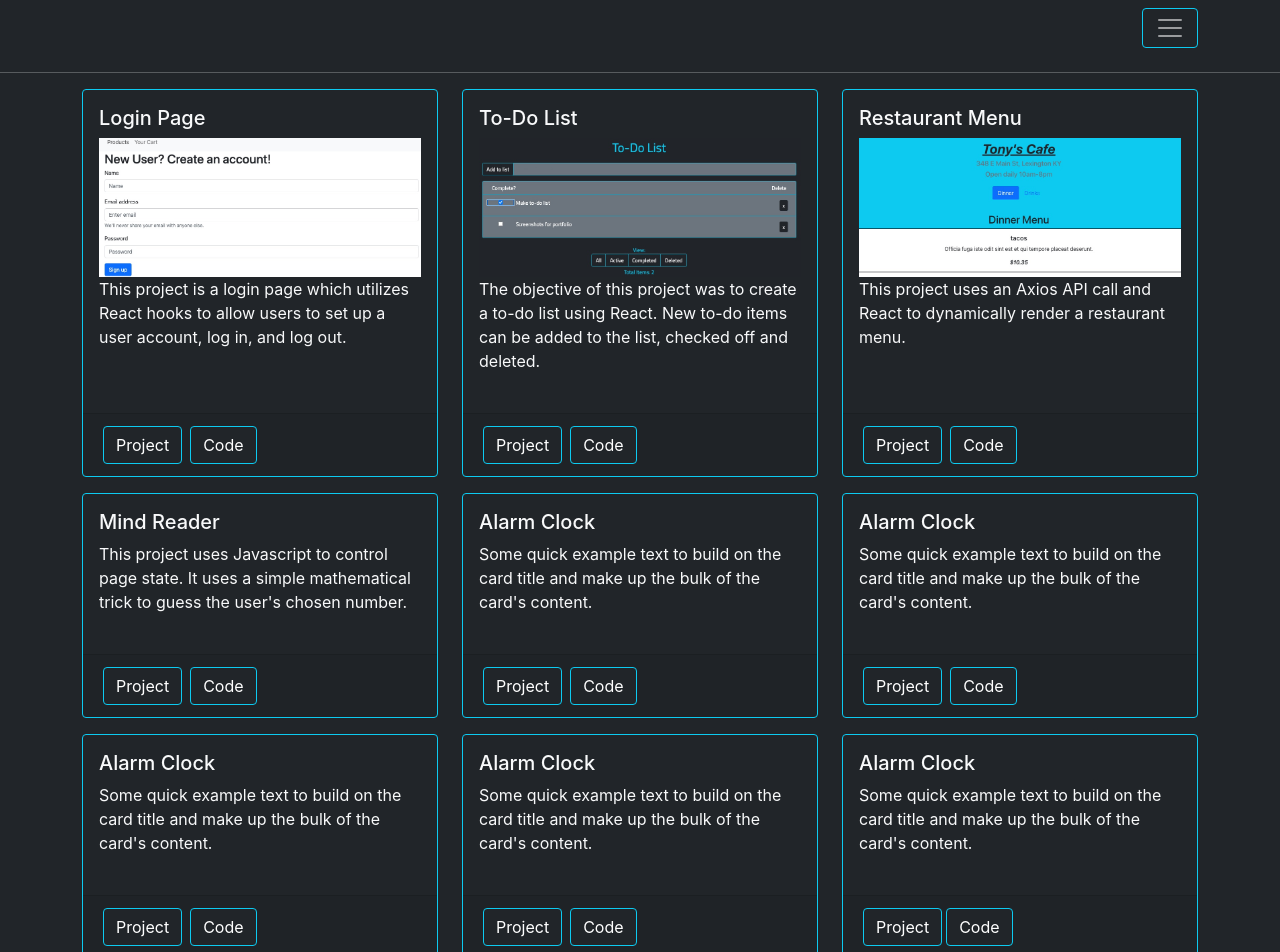
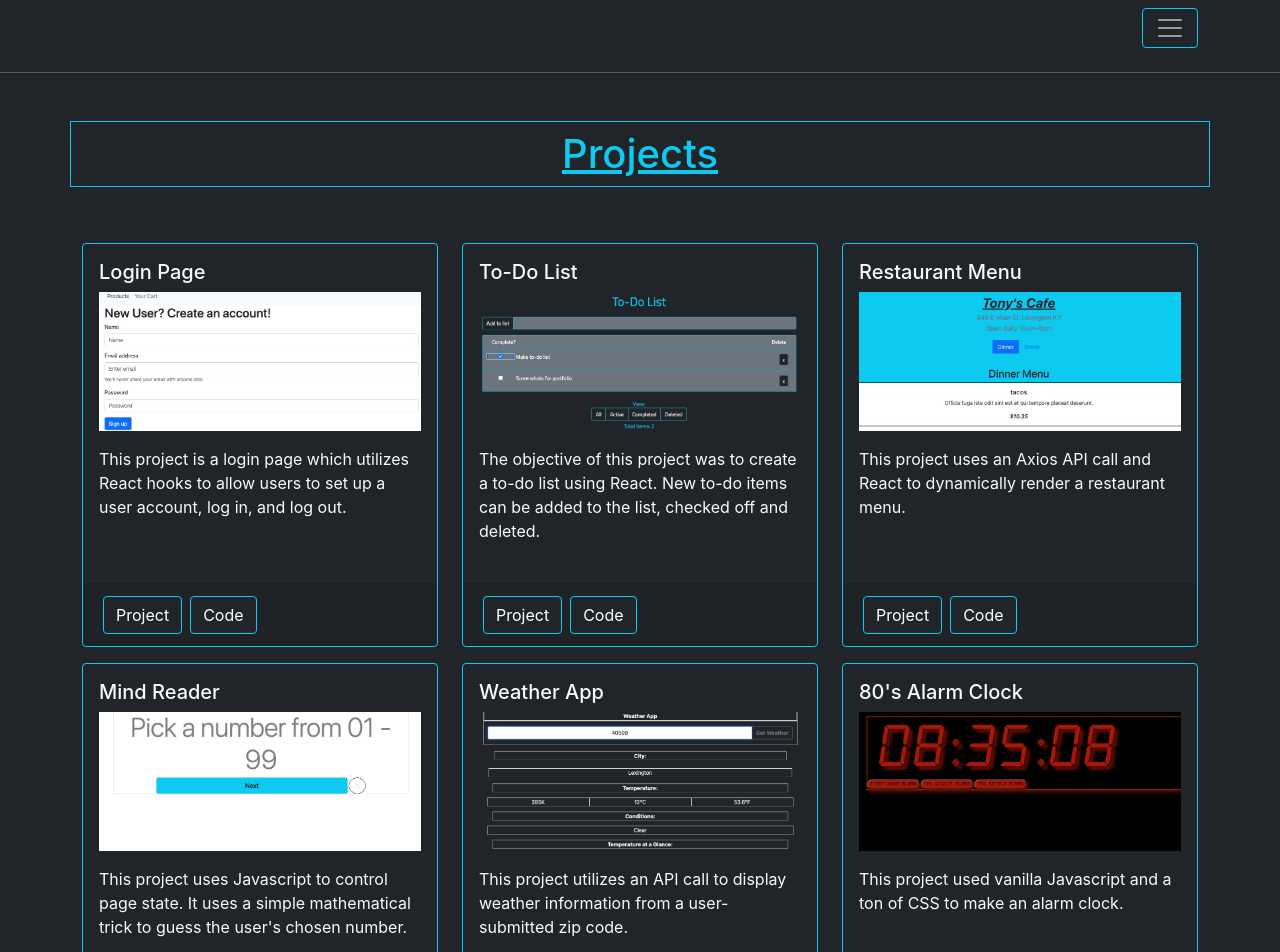
Before and after one commit to tonybwatson/tonybwatson.github.io, a React (Create React App) app: page /portfolio in a window 1280 px wide. Shown: the top 952 px of the page. Built offline with nearby package versions, Linux system fonts and the light colour scheme; the HTML template or start-up script is replaced by a standard one.

Commit message:
portfolio page style updates

```diff
--- a/src/pages/Portfolio.js
+++ b/src/pages/Portfolio.js
@@ -1,5 +1,4 @@
 import React from 'react'
-import bouncing from '../img/bouncing.jpeg'
 import clock from '../img/clock.jpeg'
 import login from '../img/login.jpeg'
 import mindreader from '../img/mindreader.jpeg'
@@ -10,17 +9,20 @@ import { Card, CardGroup, Button, Container, Row, Col } from 'react-bootstrap'
 
 export default function Portfolio() {
 	return (
-		<div>
 			<>
 			<Container>
+				<Row className="my-5">
+			<h1 className="py-2 text-center text-info border border-info"><u>Projects</u></h1>
+				</Row>
+
 					<CardGroup>
 						<Row>
 							<Col className="col-md-4 mb-3">
-								<Card className="bg-dark border border-info mb-4 h-100">
+								<Card className="bg-dark border border-info mb-4 h-100 animate__animated animate__zoomIn">
 									<Card.Body>
 										<Card.Title>Login Page</Card.Title>
 										<img src={login} alt="login screen" className="img-fluid" />
-										<Card.Text>
+										<Card.Text className="mt-3">
 											This project is a login page which utilizes React hooks to allow users to set up a user account, log in, and log out.
     								</Card.Text>
 									</Card.Body>
@@ -36,12 +38,11 @@ export default function Portfolio() {
 							</Col>
 
 							<Col className="col-md-4 mb-3 ">
-								<Card className="bg-dark border border-info mb-4 h-100">
-
+								<Card className="bg-dark border border-info mb-4 h-100 animate__animated animate__zoomIn">
 									<Card.Body>
 										<Card.Title>To-Do List</Card.Title>
 										<img src={todo} alt="to-do list" className="img-fluid" />
-										<Card.Text>
+										 <Card.Text className="mt-3">
 											The objective of this project was to create a to-do list using React. New to-do items can be added to the list, checked off and deleted.
     								</Card.Text>
 									</Card.Body>
@@ -57,11 +58,11 @@ export default function Portfolio() {
 							</Col>
 
 							<Col className="col-md-4 mb-3 ">
-								<Card className="bg-dark border border-info mb-4 h-100">
+								<Card className="bg-dark border border-info mb-4 h-100 animate__animated animate__zoomIn">
 									<Card.Body>
 										<Card.Title>Restaurant Menu</Card.Title>
 										<img src={restaurant} alt="restaurant menu" className="img-fluid" />
-										<Card.Text>
+										 <Card.Text className="mt-3">
 											This project uses an Axios API call and React to dynamically render a restaurant menu.
     								</Card.Text>
 									</Card.Body>
@@ -75,128 +76,64 @@ export default function Portfolio() {
 									</Card.Footer>
 								</Card>
 							</Col>
-
 						</Row>
 
 						<Row>
 							<Col className="col-md-4 mb-3 ">
-							<Card className="bg-dark border border-info mb-4 h-100">
+								<Card className="bg-dark border border-info mb-4 h-100 animate__animated animate__zoomIn">
 									<Card.Body>
 										<Card.Title>Mind Reader</Card.Title>
-									<Card.Text>
+										<img src={mindreader} alt="mindreader" className="img-fluid" />
+										 <Card.Text className="mt-3">
 											This project uses Javascript to control page state. It uses a simple mathematical trick to guess the user's chosen number.
     								</Card.Text>
 									</Card.Body>
 									<Card.Footer>
 										<Button className="btn btn-dark border border-info m-1"
-										href=""
+											href="https://tonybwatson.github.io/mindReader/"
 											target="_blank">Project</Button>
 										<Button className="btn btn-dark border border-info m-1"
-										href=""
+											href="https://github.com/tonybwatson/mindReader"
 											target="_blank">Code</Button>
 									</Card.Footer>
 								</Card>
 							</Col>
 
 							<Col className="col-md-4 mb-3 ">
-							<Card className="bg-dark border border-info mb-4 h-100">
+								<Card className="bg-dark border border-info mb-4 h-100 animate__animated animate__zoomIn">
 									<Card.Body>
-									<Card.Title>Alarm Clock</Card.Title>
-									<Card.Text>
-										Some quick example text to build on the card title and make up the bulk of
-										the card's content.
+										<Card.Title>Weather App</Card.Title>
+										<img src={weather} alt="weather app" className="img-fluid" />
+										 <Card.Text className="mt-3">
+											This project utilizes an API call to display weather information from a user-submitted zip code.
     								</Card.Text>
 									</Card.Body>
 									<Card.Footer>
 										<Button className="btn btn-dark border border-info m-1"
-										href=""
+											href="https://tonybwatson.github.io/weather_app/"
 											target="_blank">Project</Button>
 										<Button className="btn btn-dark border border-info m-1"
-										href=""
+											href="https://github.com/tonybwatson/weather_app"
 											target="_blank">Code</Button>
 									</Card.Footer>
 								</Card>
 							</Col>
 
 							<Col className="col-md-4 mb-3 ">
-							<Card className="bg-dark border border-info mb-4 h-100">
+								<Card className="bg-dark border border-info mb-4 h-100 animate__animated animate__zoomIn">
 									<Card.Body>
-									<Card.Title>Alarm Clock</Card.Title>
-									<Card.Text>
-										Some quick example text to build on the card title and make up the bulk of
-										the card's content.
+										<Card.Title>80's Alarm Clock</Card.Title>
+										<img src={clock} alt="clock" className="img-fluid" />
+										 <Card.Text className="mt-3">
+											This project used vanilla Javascript and a ton of CSS to make an alarm clock.
     							</Card.Text>
 									</Card.Body>
 									<Card.Footer>
 										<Button className="btn btn-dark border border-info m-1"
-										href=""
+											href="https://tonybwatson.github.io/alarm_clock/"
 											target="_blank">Project</Button>
 										<Button className="btn btn-dark border border-info m-1"
-										href=""
-										target="_blank">Code</Button>
-								</Card.Footer>
-							</Card>
-						</Col>
-					</Row>
-
-					<Row>
-						<Col className="col-md-4 mb-3 ">
-							<Card className="bg-dark border border-info mb-4 h-100">
-								<Card.Body>
-									<Card.Title>Alarm Clock</Card.Title>
-									<Card.Text>
-										Some quick example text to build on the card title and make up the bulk of
-										the card's content.
-    							</Card.Text>
-								</Card.Body>
-								<Card.Footer>
-									<Button className="btn btn-dark border border-info m-1"
-										href=""
-										target="_blank">Project</Button>
-									<Button className="btn btn-dark border border-info m-1"
-										href=""
-										target="_blank">Code</Button>
-								</Card.Footer>
-							</Card>
-						</Col>
-
-						<Col className="col-md-4 mb-3 ">
-							<Card className="bg-dark border border-info mb-4 h-100">
-
-								<Card.Body>
-									<Card.Title>Alarm Clock</Card.Title>
-									<Card.Text>
-										Some quick example text to build on the card title and make up the bulk of
-										the card's content.
-    							</Card.Text>
-								</Card.Body>
-								<Card.Footer>
-									<Button className="btn btn-dark border border-info m-1"
-										href=""
-										target="_blank">Project</Button>
-									<Button className="btn btn-dark border border-info m-1"
-										href=""
-										target="_blank">Code</Button>
-								</Card.Footer>
-							</Card>
-						</Col>
-
-						<Col className="col-md-4 mb-3 ">
-							<Card className="bg-dark border border-info mb-4 h-100">
-
-								<Card.Body>
-									<Card.Title>Alarm Clock</Card.Title>
-									<Card.Text>
-										Some quick example text to build on the card title and make up the bulk of
-										the card's content.
-    							</Card.Text>
-								</Card.Body>
-								<Card.Footer>
-									<Button className="btn btn-dark border border-info m-1"
-										href=""
-										target="_blank">Project</Button>
-									<Button className="btn btn-dark border border-info"
-										href=""
+											href="https://github.com/tonybwatson/alarm_clock"
 											target="_blank">Code</Button>
 									</Card.Footer>
 								</Card>
@@ -205,6 +142,5 @@ export default function Portfolio() {
 					</CardGroup>
 				</Container>
 			</>
-		</div>
 	)
 }
```
Lines whose indentation alone changed are shown as unchanged.
